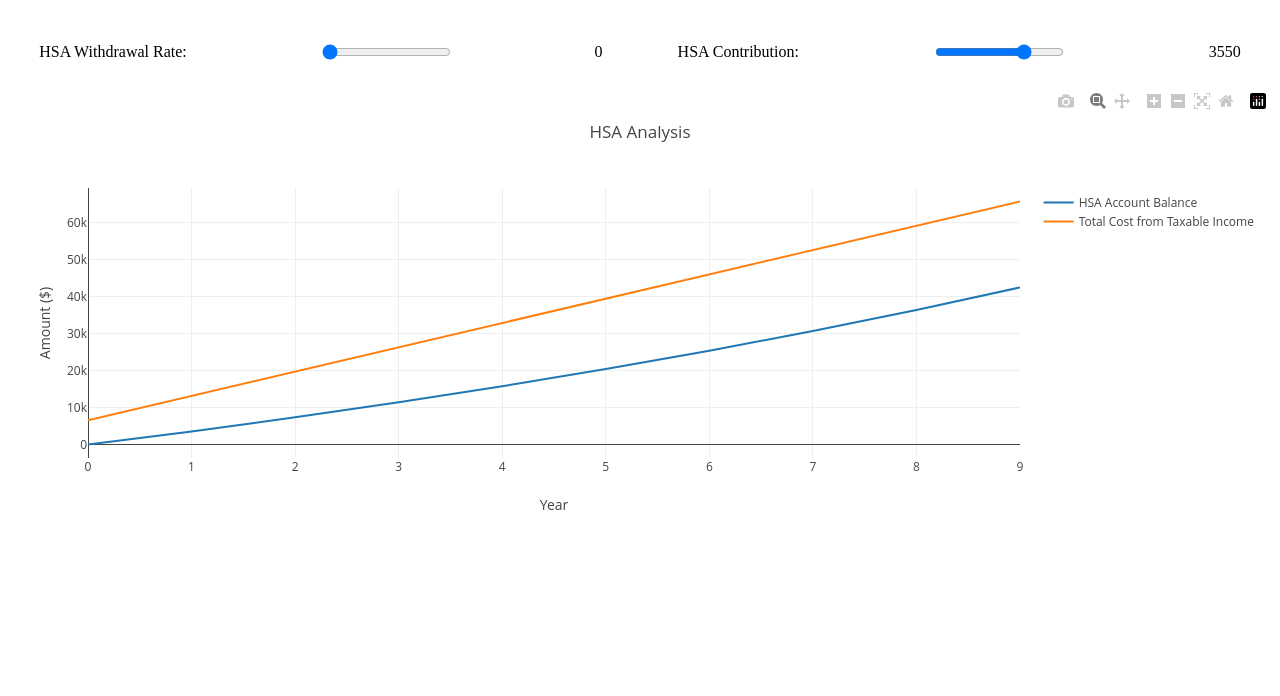
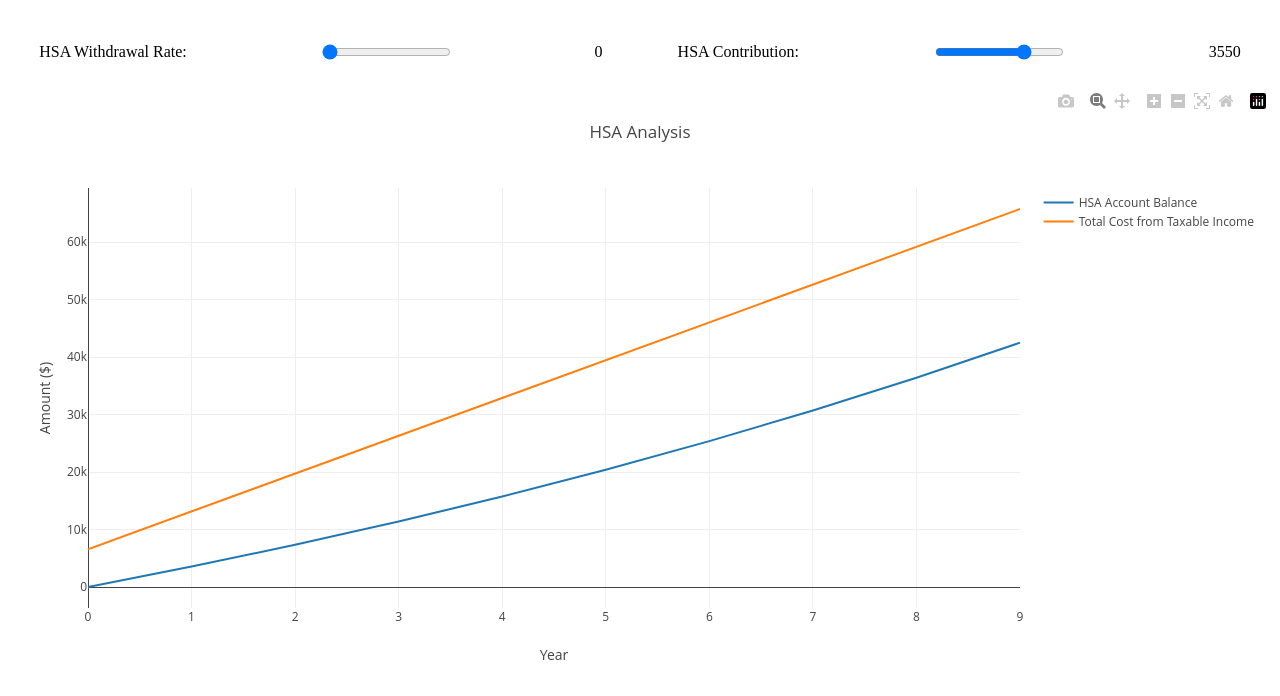
Before and after one commit to jm0rt1/HSA, a Flask app: page / in a window 1280 px wide. Shown: the part 234-930 px from the top of the page. Before the commit the page ends 744 px from the top, so only its background shows below. Run offline with Flask 3, Linux system fonts and the light colour scheme; some libraries are stand-ins or nearby versions.

Commit message:
bigger graph

```diff
--- a/src/static/css/style.css
+++ b/src/static/css/style.css
@@ -23,3 +23,8 @@
     grid-template-columns: 1fr 1fr;
     gap: 1%;
 }
+
+#graph {
+    height: 600px;
+    /* Adjust as needed */
+}
```
